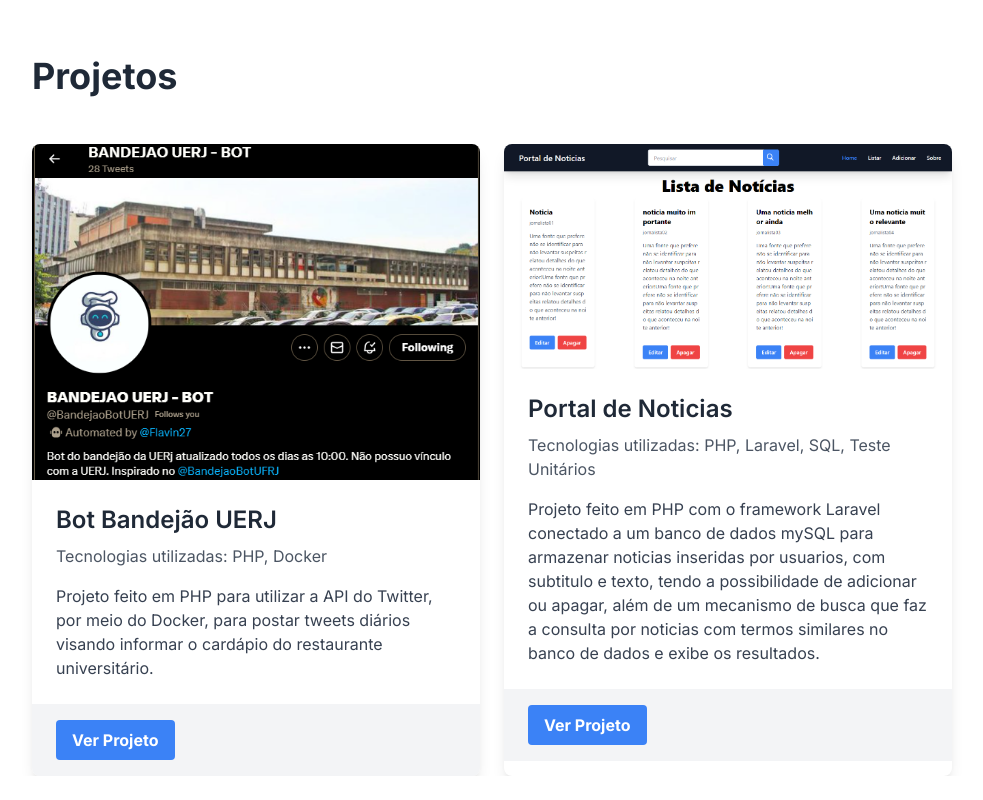
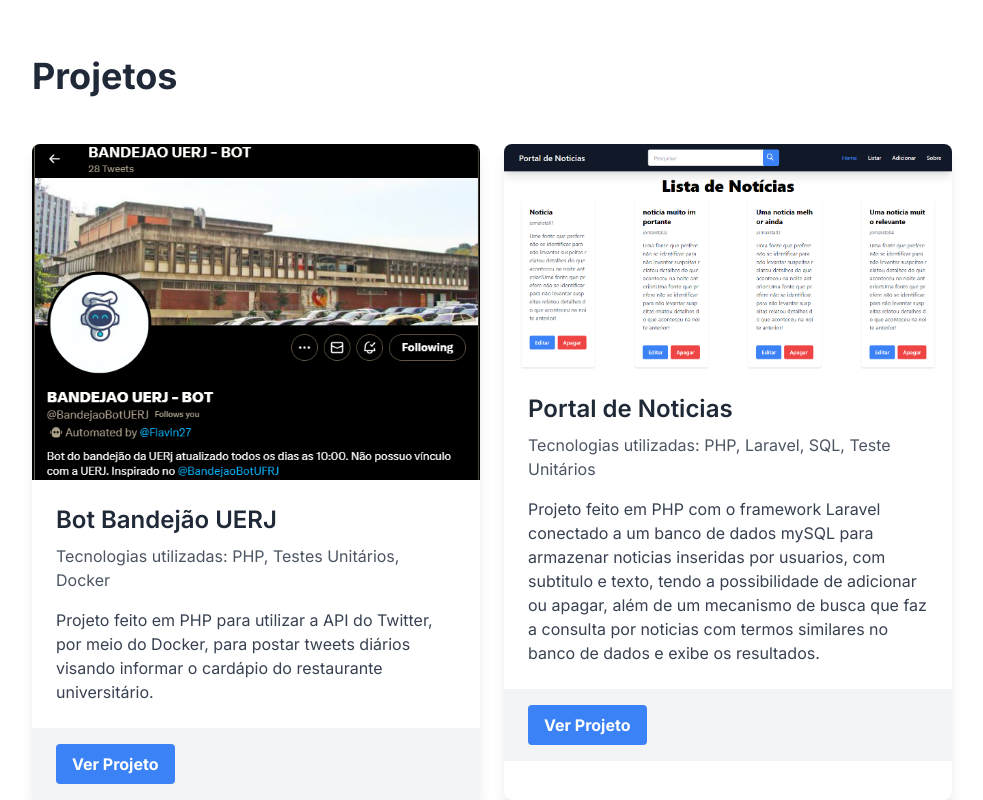
Before and after one commit to flavin27/portfolio, a Next.js app: page / in a window 1280 px wide. Shown: the part 844-1644 px from the top of the page, without its empty margins (64-1047 px from the left). Before the commit the page ends 1620 px from the top, so only its background shows below. Built offline with nearby package versions, Linux system fonts and the light colour scheme.

Commit message:
feat: added new informations

```diff
--- a/src/components/projetos/Projetos.tsx
+++ b/src/components/projetos/Projetos.tsx
@@ -36,7 +36,7 @@
                 <ProjectCard
                 title="Bot Bandejão UERJ"
                 link="https://github.com/flavin27/bot-bandejao-uerj-v2"
-                technologies="PHP, Docker"
+                technologies="PHP, Testes Unitários, Docker"
                 description="Projeto feito em PHP para utilizar a API do Twitter, por meio do Docker, para postar tweets diários visando informar o cardápio do restaurante universitário."
                 image="/chrome_pOk86xJWXP.png"
                 />
--- a/src/components/title/title.tsx
+++ b/src/components/title/title.tsx
@@ -18,7 +18,7 @@
                     </a>
                 </span>
                 <span className="ml-2 flex items-start h-16 w-16 ">
-                    <a href="">
+                    <a href="https://www.linkedin.com/in/flaviojorgediniz/">
                         <svg xmlns="http://www.w3.org/2000/svg" width="48" height="48" viewBox="0 0 24 24" className="hover:bg-blue-500 hover:scale-125 "><path d="M0 0v24h24v-24h-24zm8 19h-3v-11h3v11zm-1.5-12.268c-.966 0-1.75-.79-1.75-1.764s.784-1.764 1.75-1.764 1.75.79 1.75 1.764-.783 1.764-1.75 1.764zm13.5 12.268h-3v-5.604c0-3.368-4-3.113-4 0v5.604h-3v-11h3v1.765c1.397-2.586 7-2.777 7 2.476v6.759z"/></svg>
                     </a>
                 </span>
```
